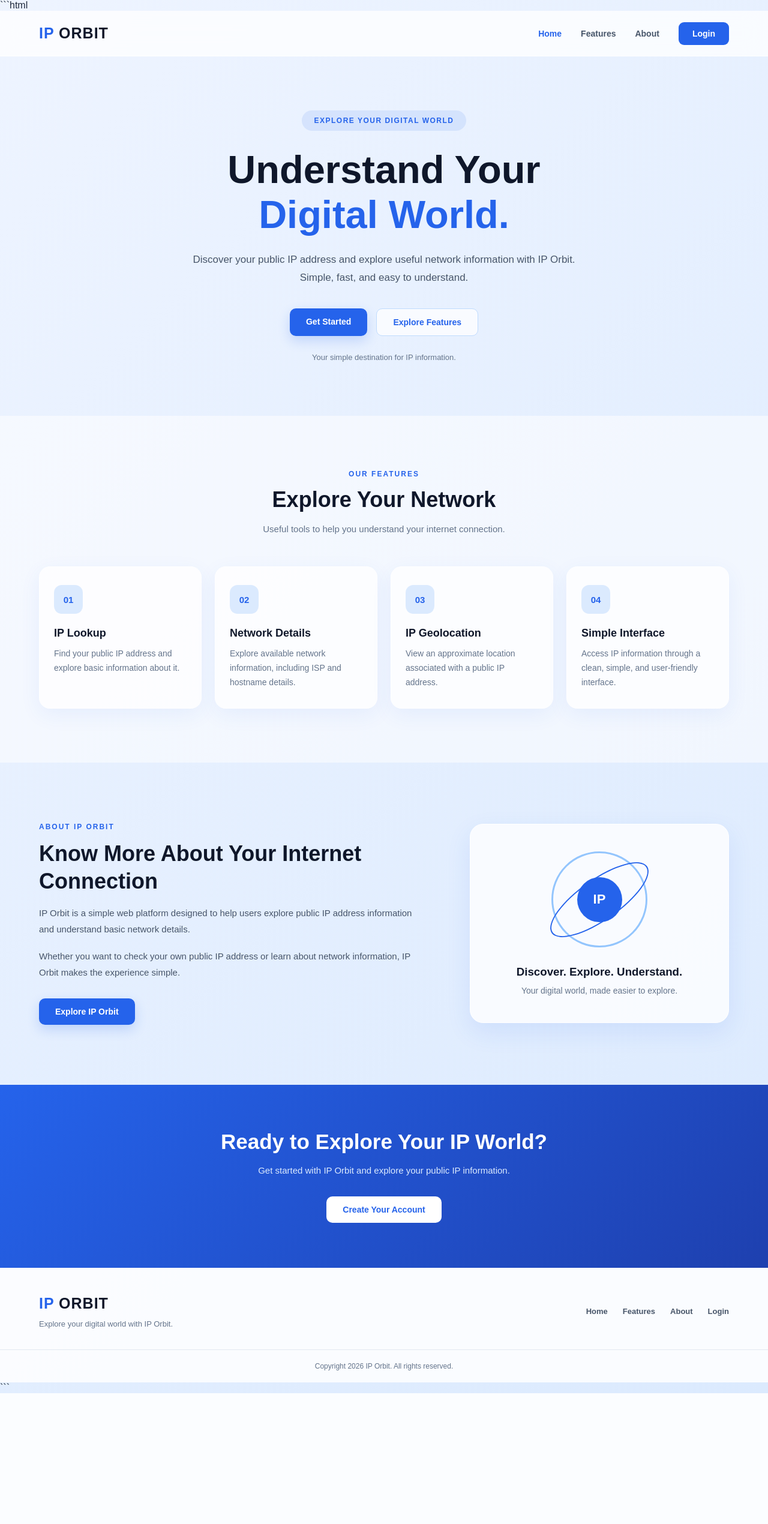
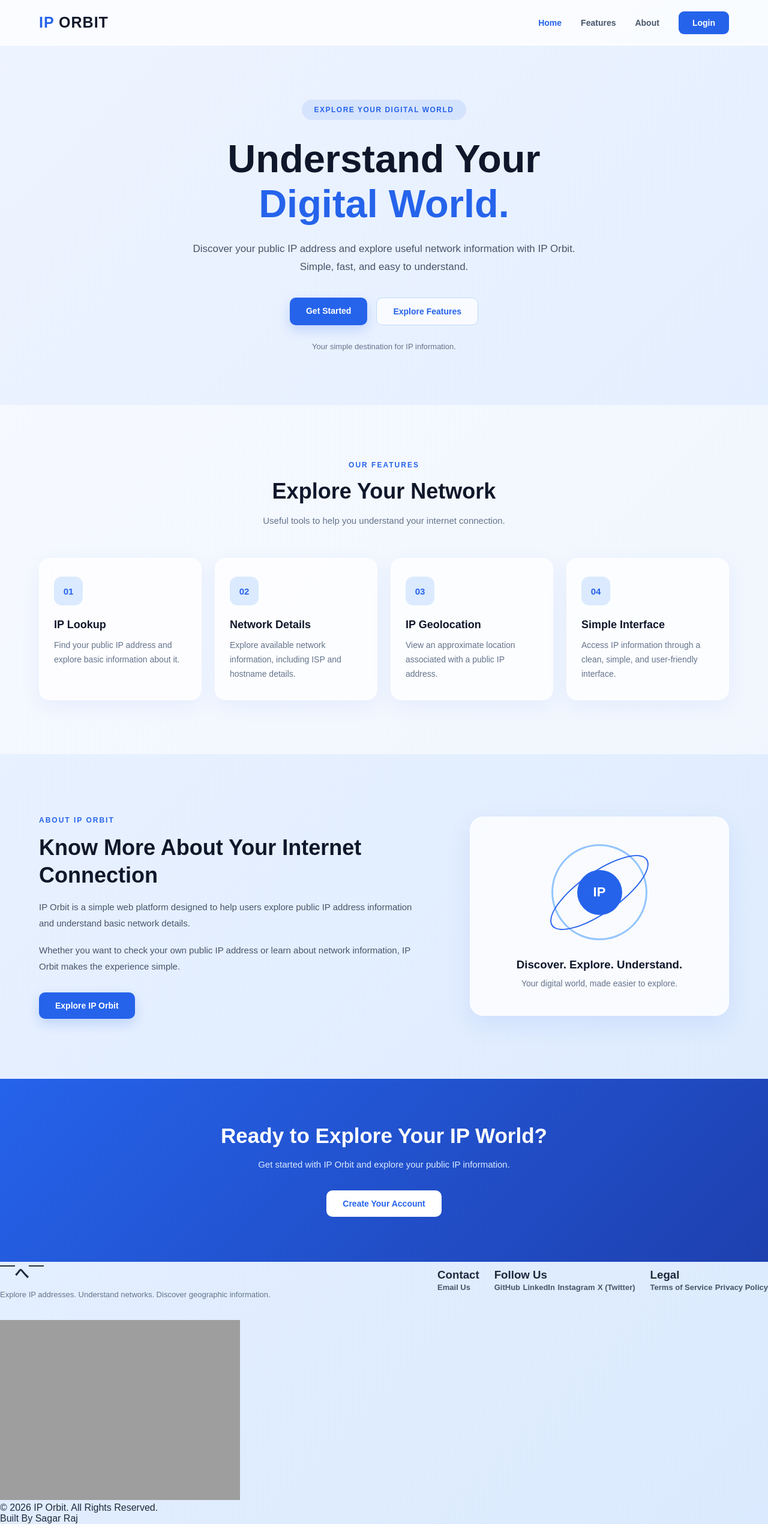
Before and after one commit to sagarraj369/IP-Orbit-login-, a Flask app: page / in a window 1280 px wide. Shown: the whole page at 60% size. Before the commit the page ends 2322 px from the top, so only its background shows below. Run offline with Flask 3, Linux system fonts and the light colour scheme; some libraries are stand-ins or nearby versions; grey boxes are pictures that could not be loaded.

Commit message:
Update footer layout and content in index.html

````diff
--- a/IP Orbit login page/templates/index.html
+++ b/IP Orbit login page/templates/index.html
@@ -1,4 +1,3 @@
-```html
 <!DOCTYPE html>
 <html lang="en">
 <head>
@@ -229,41 +228,87 @@
 
 
     <!-- FOOTER -->
-    <footer class="footer">
+<footer class="site-footer">
 
-        <div class="container footer-content">
+        <div class="footer-content">
 
             <div class="footer-brand">
 
-                <a href="/" class="logo footer-logo">
-                    <span>IP</span> ORBIT
-                </a>
+                <h2>￣へ￣</h2>
 
                 <p>
-                    Explore your digital world with IP Orbit.
+                    Explore IP addresses. Understand networks.
+                    Discover geographic information.
                 </p>
 
             </div>
 
-
             <div class="footer-links">
 
-                <a href="/">Home</a>
-                <a href="#features">Features</a>
-                <a href="#about">About</a>
-                <a href="{{ url_for('login') }}">Login</a>
+                <div class="footer-column">
+
+                    <h3>Contact</h3>
+
+                    <a href="mailto:sagarrajbhanu6364@gmail.com">
+                        Email Us
+                    </a>
+
+                </div>
+
+                <div class="footer-column">
+
+                    <h3>Follow Us</h3>
+
+                    <a href="https://github.com/sagarraj369"
+                       target="_blank"
+                       rel="noopener noreferrer">GitHub</a>
+
+                    <a href="https://www.linkedin.com/in/sagarm369"
+                       target="_blank"
+                       rel="noopener noreferrer">LinkedIn</a>
+
+                    <a href="https://www.instagram.com/thisissagarraj"
+                       target="_blank"
+                       rel="noopener noreferrer">Instagram</a>
+
+                    <a href="https://x.com/_Sagar_Raj_369"
+                       target="_blank"
+                       rel="noopener noreferrer">X (Twitter)</a>
+
+                </div>
+
+                <div class="footer-column">
+
+                    <h3>Legal</h3>
+
+                    <a href="/terms">Terms of Service</a>
+
+                    <a href="/privacy">Privacy Policy</a>
+
+                </div>
 
             </div>
 
         </div>
 
+        <div class="footer-photo">
 
-        <div class="copyright">
-            Copyright 2026 IP Orbit. All rights reserved.
+            <img src="{{ url_for('static', filename='footer-photo.png') }}"
+                 alt="Profile Photo">
+
+        </div>
+
+        <div class="footer-bottom">
+
+            <p>© 2026 IP Orbit. All Rights Reserved.</p>
+
+            <p>Built By Sagar Raj</p>
+
         </div>
 
     </footer>
 
+<script src="https://cdn.jsdelivr.net/npm/@supabase/supabase-js@2"></script>
+<script src="{{ url_for('static', filename='auth.js') }}"></script>
 </body>
 </html>
-```
````
